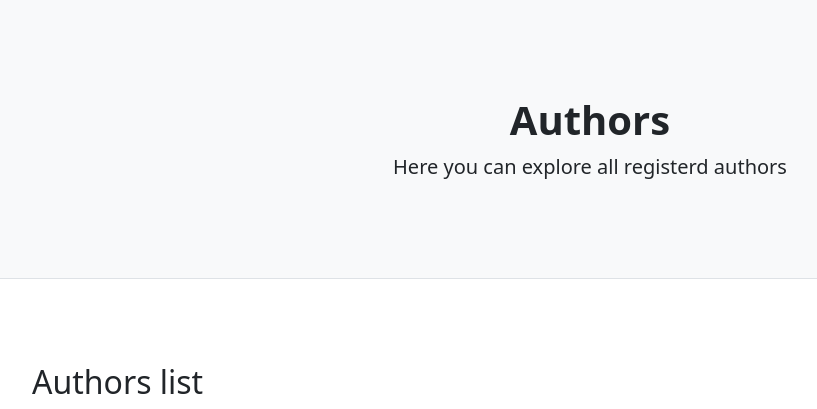
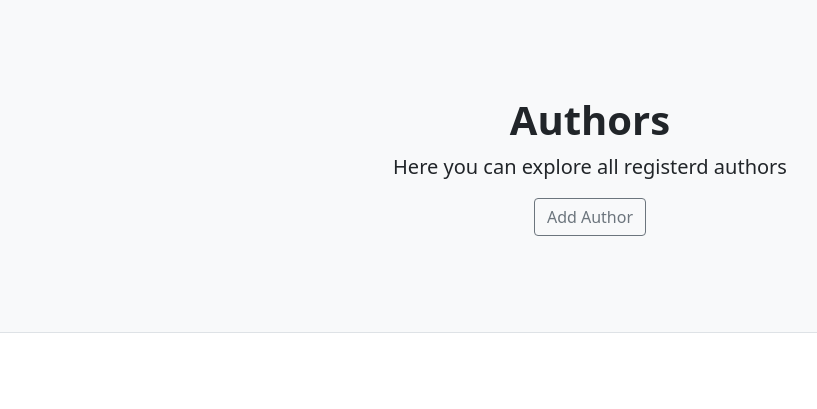
Before and after one commit to ZiadMansourM/MPLL, a Django app: page /booking/authors/ in a window 1280 px wide. Shown: the part 56-465 px from the top of the page, without its empty margins (50-867 px from the left). Run offline with Django 3.2, Linux system fonts and the light colour scheme; data that the repository does not hold is empty; parts of the project's set-up code (start-up, migrations or seed data) failed here and were passed over; some libraries are stand-ins or nearby versions.

Commit message:
added an Add author button

```diff
--- a/booking/templates/booking/author-list.html
+++ b/booking/templates/booking/author-list.html
@@ -6,11 +6,12 @@
 {% endblock css %}
 
 {% block header %}
-<header class="py-5 bg-light border-bottom mb-4">
+<header class="py-5 bg-light border-bottom mb-4 ">
     <div class="container">
         <div class="text-center my-5">
             <h1 class="fw-bolder">Authors</h1>
-            <p class="lead mb-0">Here you can explore all registerd authors </p>
+            <p class="lead mb-3">Here you can explore all registerd authors </p>
+            <a class="btn btn-outline-secondary "> Add Author </a>
         </div>
     </div>
 </header>
@@ -35,12 +36,12 @@
                     <tbody>
                         {% for author in authors %}
                         <tr>
-                            <td>{{ author.id }}</td>
-                            <td>{{ author.name }}</td>
-                            <td>{{ author.birth_place }}</td>
-                            <td>{{ author.bio |truncatechars:30}}</td>
-                            <td><a class="btn btn-info" href="{% url 'author-update' author.id%}"> Edit </a></td>
-                            <td><a class="btn btn-danger" href="{% url 'author-delete' author.id%}"> Delete </a></td>
+                            <td class="align-middle">{{ author.id }}</td>
+                            <td class="align-middle">{{ author.name }}</td>
+                            <td class="align-middle">{{ author.birth_place }}</td>
+                            <td class="align-middle">{{ author.bio |truncatechars:30}}</td>
+                            <td class="align-middle"><a class="btn btn-info" href="{% url 'author-update' author.id%}"> Edit </a></td>
+                            <td class="align-middle"><a class="btn btn-danger" href="{% url 'author-delete' author.id%}"> Delete </a></td>
 
                         </tr>
                         {% endfor %}
```
